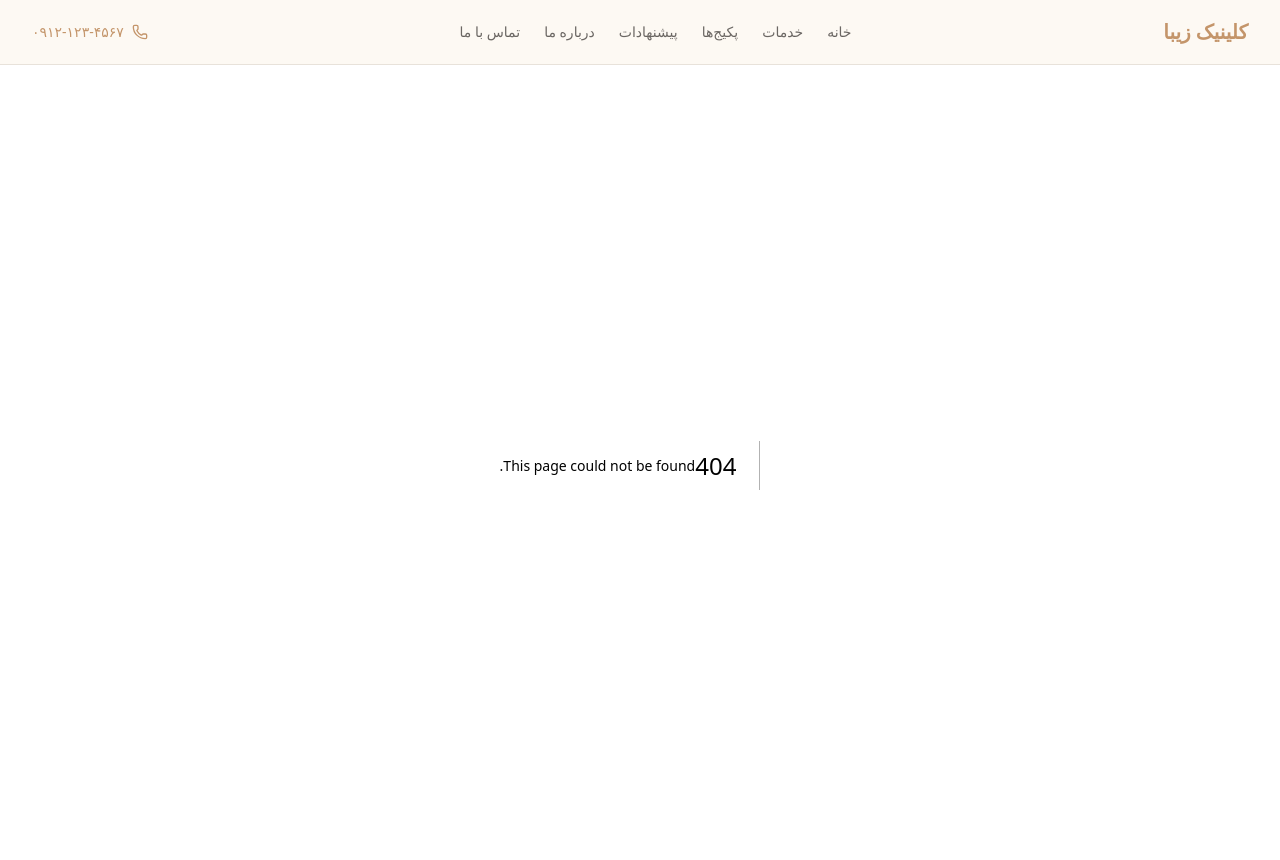
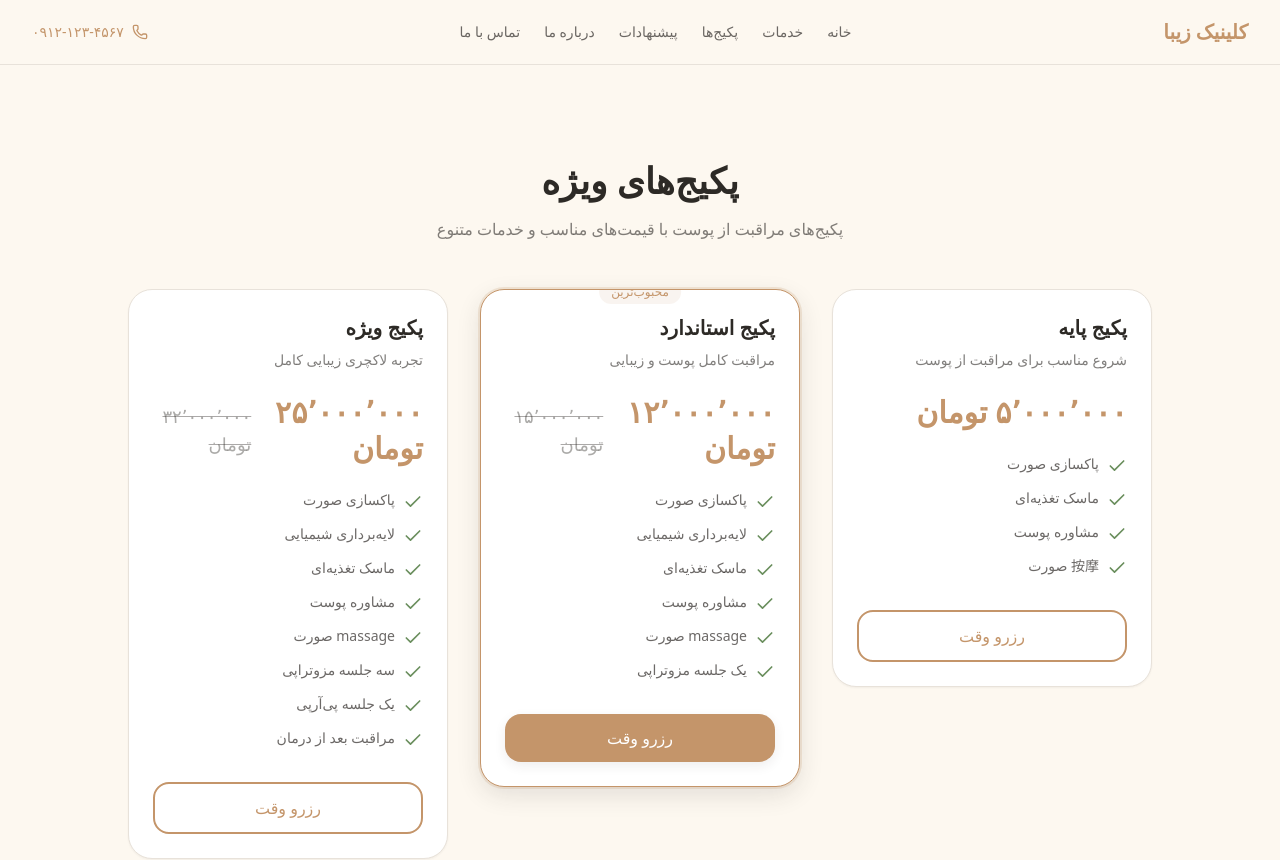
Before and after one commit to rasaTizdast/clinic-next-app, a Next.js app: page /packages in a window 1280 px wide. Before the commit this address had no page. Shown: the top 860 px of the page. Built offline with nearby package versions, Linux system fonts and the light colour scheme.

Commit message:
feat: add packages page with pricing cards

```diff
--- /dev/null
+++ b/src/app/packages/error.tsx
@@ -0,0 +1,22 @@
+"use client";
+
+import { ErrorState } from "@/components/ui/ErrorState";
+
+export default function Error({
+  error,
+  reset,
+}: {
+  error: Error & { digest?: string };
+  reset: () => void;
+}) {
+  return (
+    <div className="py-20">
+      <div className="mx-auto max-w-7xl px-4 sm:px-6 lg:px-8">
+        <ErrorState
+          message={error.message || "خطا در بارگذاری پکیج‌ها. لطفاً دوباره تلاش کنید."}
+          onRetry={reset}
+        />
+      </div>
+    </div>
+  );
+}
--- /dev/null
+++ b/src/app/packages/loading.tsx
@@ -0,0 +1,19 @@
+import { Skeleton } from "@/components/ui/Skeleton";
+
+export default function Loading() {
+  return (
+    <div className="py-20">
+      <div className="mx-auto max-w-7xl px-4 sm:px-6 lg:px-8">
+        <div className="text-center mb-12">
+          <Skeleton className="h-8 w-48 mx-auto mb-4" />
+          <Skeleton className="h-5 w-64 mx-auto" />
+        </div>
+        <div className="grid grid-cols-1 md:grid-cols-3 gap-8 max-w-5xl mx-auto">
+          {[1, 2, 3].map((i) => (
+            <Skeleton key={i} className="h-96" />
+          ))}
+        </div>
+      </div>
+    </div>
+  );
+}
--- /dev/null
+++ b/src/app/packages/page.tsx
@@ -0,0 +1,54 @@
+import { Suspense } from "react";
+import { getPackages } from "@/data";
+import { PackageCard } from "@/components/shared/PackageCard";
+import { Container } from "@/components/layout/Container";
+import { Section } from "@/components/layout/Section";
+import { ScrollReveal } from "@/components/ui/ScrollReveal";
+import { Skeleton } from "@/components/ui/Skeleton";
+
+export const metadata = {
+  title: "پکیج‌ها",
+  description: "پکیج‌های ویژه مراقبت از پوست کلینیک زیبا",
+};
+
+function PackagesList() {
+  const packages = getPackages();
+
+  return (
+    <div className="grid grid-cols-1 md:grid-cols-3 gap-8 max-w-5xl mx-auto">
+      {packages.map((pkg, index) => (
+        <ScrollReveal key={pkg.id} delay={index * 100}>
+          <PackageCard pkg={pkg} />
+        </ScrollReveal>
+      ))}
+    </div>
+  );
+}
+
+export default function PackagesPage() {
+  return (
+    <Section>
+      <ScrollReveal>
+        <div className="text-center mb-12">
+          <h1 className="text-3xl sm:text-4xl font-bold text-foreground mb-4">
+            پکیج‌های ویژه
+          </h1>
+          <p className="text-foreground/60 max-w-2xl mx-auto">
+            پکیج‌های مراقبت از پوست با قیمت‌های مناسب و خدمات متنوع
+          </p>
+        </div>
+      </ScrollReveal>
+      <Suspense
+        fallback={
+          <div className="grid grid-cols-1 md:grid-cols-3 gap-8 max-w-5xl mx-auto">
+            {[1, 2, 3].map((i) => (
+              <Skeleton key={i} className="h-96" />
+            ))}
+          </div>
+        }
+      >
+        <PackagesList />
+      </Suspense>
+    </Section>
+  );
+}
```
